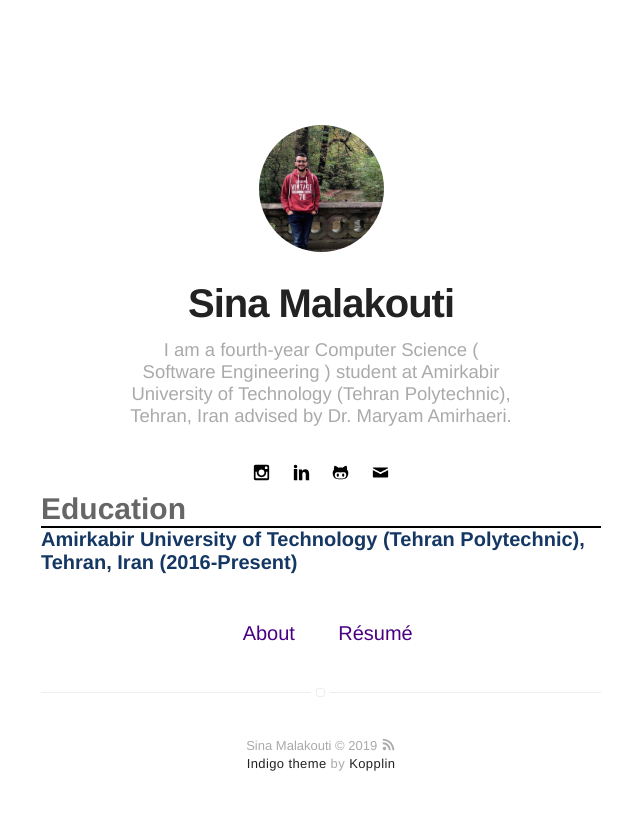
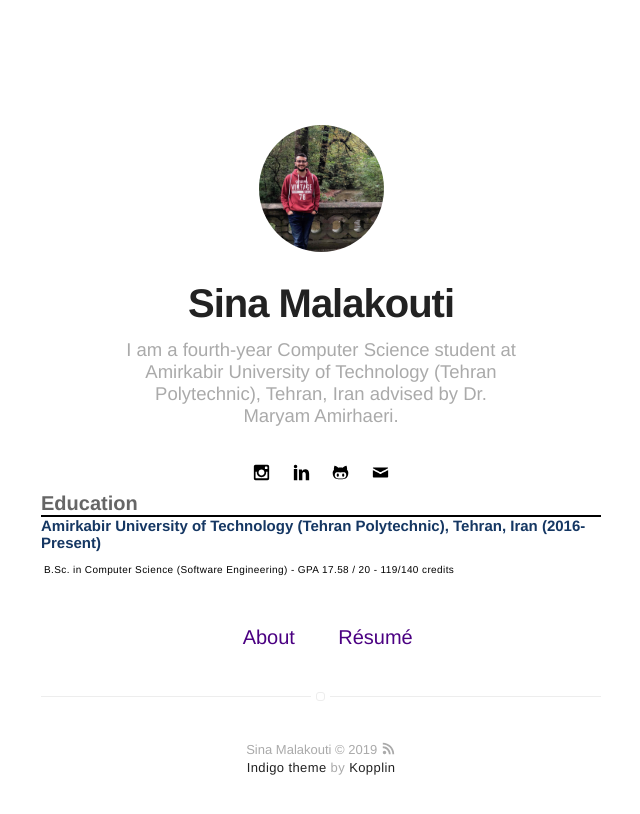
Before and after one commit to sinamalakouti/sinamalakouti.github.io, a Jekyll site: the page built from index.html, in a window 1280 px wide. Shown: the top 814 px of the page, without its empty margins (319-959 px from the left). Built offline with Jekyll 4.4.1, drawn with Linux system fonts in a browser that asks for light colours.

Commit message:
just playing around

```diff
--- a/_config.yml
+++ b/_config.yml
@@ -1,6 +1,6 @@
 # main text of home
 name: Sina Malakouti
-bio: I am a fourth-year Computer Science ( Software Engineering ) student at Amirkabir University of Technology (Tehran Polytechnic), Tehran, Iran advised by Dr. Maryam Amirhaeri.
+bio: I am a fourth-year Computer Science student at Amirkabir University of Technology (Tehran Polytechnic), Tehran, Iran advised by Dr. Maryam Amirhaeri.
 
 # twitter summary info
 description:
--- a/_includes/header.html
+++ b/_includes/header.html
@@ -31,8 +31,12 @@
     <div class="inf_header" style="font-weight:bold"> Education</div>
 
     <div class="inf_title" >
-         Amirkabir University of Technology (Tehran Polytechnic), Tehran, Iran           (2016-Present)
+         Amirkabir University of Technology (Tehran Polytechnic), Tehran, Iran (2016-Present)
     </div>
+    <p class="inf_body">
+        B.Sc. in Computer Science (Software Engineering) - GPA 17.58 / 20 - 119/140 credits
+
+    </p>
 
 {% endif %}
 
--- a/_sass/components/header.sass
+++ b/_sass/components/header.sass
@@ -34,11 +34,18 @@
         a
             font-weight: 200
 .inf_header
-    font-size: 3rem
+    font-size: 2rem
     font-weight:bold
     border-bottom: solid black 2px
     color:red
+
 .inf_title
-    font-size: 2rem
+    font-size: 1.5rem
     font-weight: bold
     color : rgb(21,55,99)
+
+.inf_body
+    font-size: 1rem
+    font-weight: normal
+    color: black
+    padding-left: 3px
```
